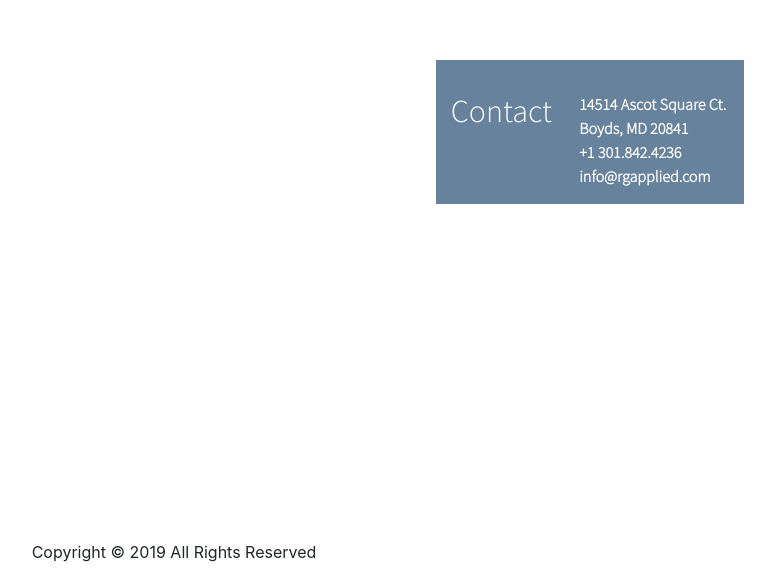
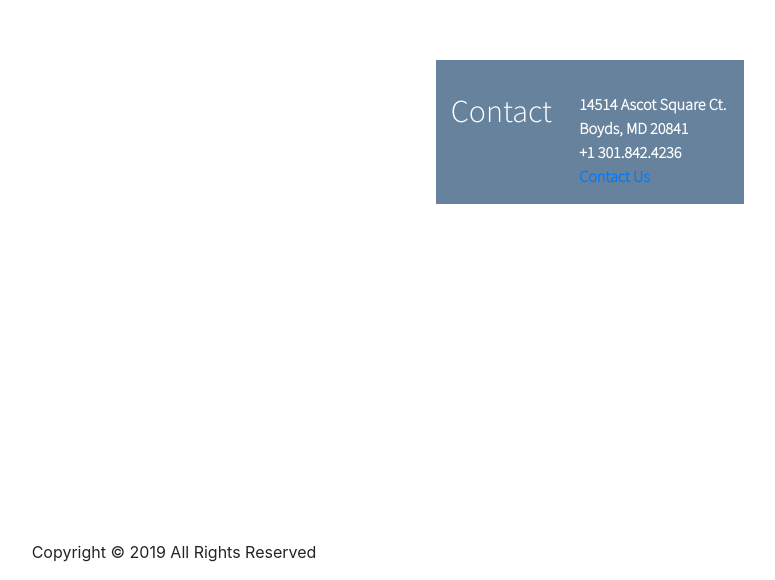
Before and after one commit to desmith/smith-safety.com, a website with bundled scripts: page s3/index.html in a window 1280 px wide. Shown: the part 3419-3999 px from the top of the page, without its empty margins (466-1241 px from the left). Built offline with nearby package versions, Linux system fonts and the light colour scheme.

Commit message:
added contact us form

```diff
--- a/s3/index.html
+++ b/s3/index.html
@@ -226,7 +226,8 @@
                  14514 Ascot Square Ct. <br/>
                  Boyds, MD 20841 <br/>
                  +1 301.842.4236 <br/>
-                 info@rgapplied.com<br/>
+                 <a href="https://forms.gle/pNXhKWdroLswKxu29" target="_blank">Contact Us</a>
+
                 </p>
 
               </div>
```
